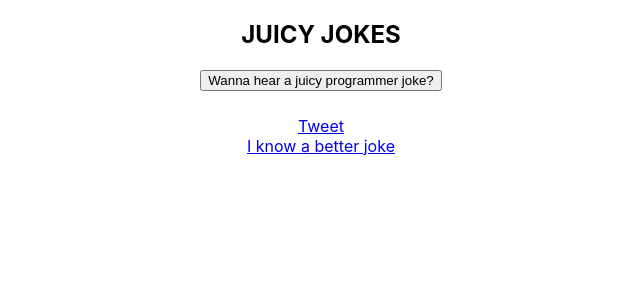
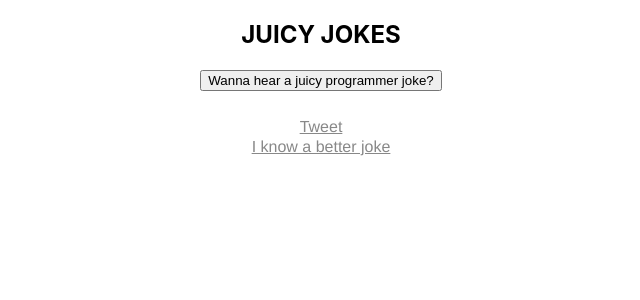
Before and after one commit to GoksenCodes/juicy-jokes, a React (Create React App) app: page / in a window 1280 px wide. Shown: the top 300 px of the page, without its empty margins (319-959 px from the left). Built offline with nearby package versions, Linux system fonts and the light colour scheme.

Commit message:
add transition for links

```diff
--- a/src/App.css
+++ b/src/App.css
@@ -2,37 +2,14 @@
   text-align: center;
 }
 
-.App-logo {
-  height: 40vmin;
-  pointer-events: none;
+a {
+  display: inline-block;
+  color: #888;
+  font-family: Helvetica, sans-serif;
+  transition: all 0.2s ease;
 }
 
-@media (prefers-reduced-motion: no-preference) {
-  .App-logo {
-    animation: App-logo-spin infinite 20s linear;
-  }
+a:hover {
+  color: #000;
+  transform: scale(1.5);
 }
-
-.App-header {
-  background-color: #282c34;
-  min-height: 100vh;
-  display: flex;
-  flex-direction: column;
-  align-items: center;
-  justify-content: center;
-  font-size: calc(10px + 2vmin);
-  color: white;
-}
-
-.App-link {
-  color: #61dafb;
-}
-
-@keyframes App-logo-spin {
-  from {
-    transform: rotate(0deg);
-  }
-  to {
-    transform: rotate(360deg);
-  }
-}
```
